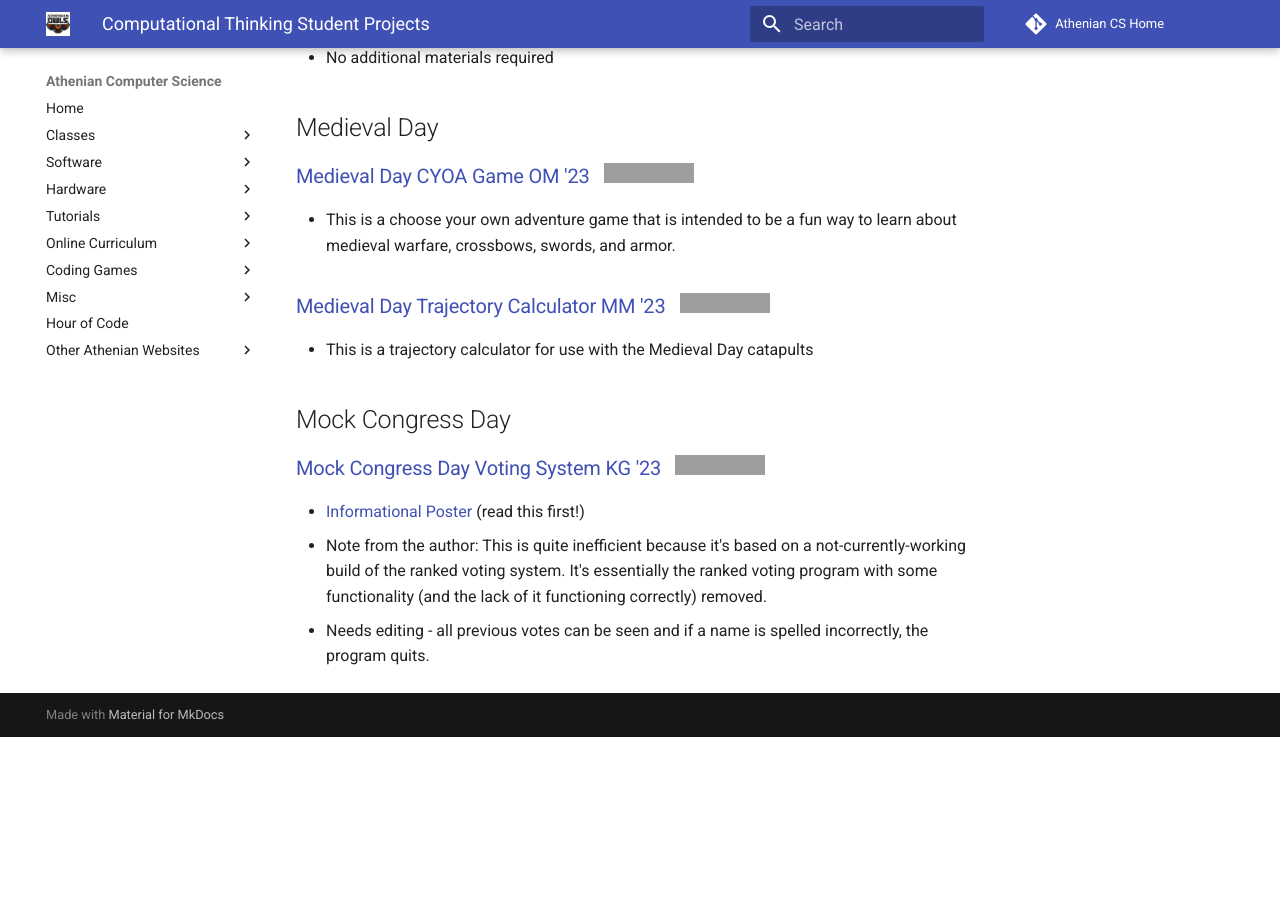
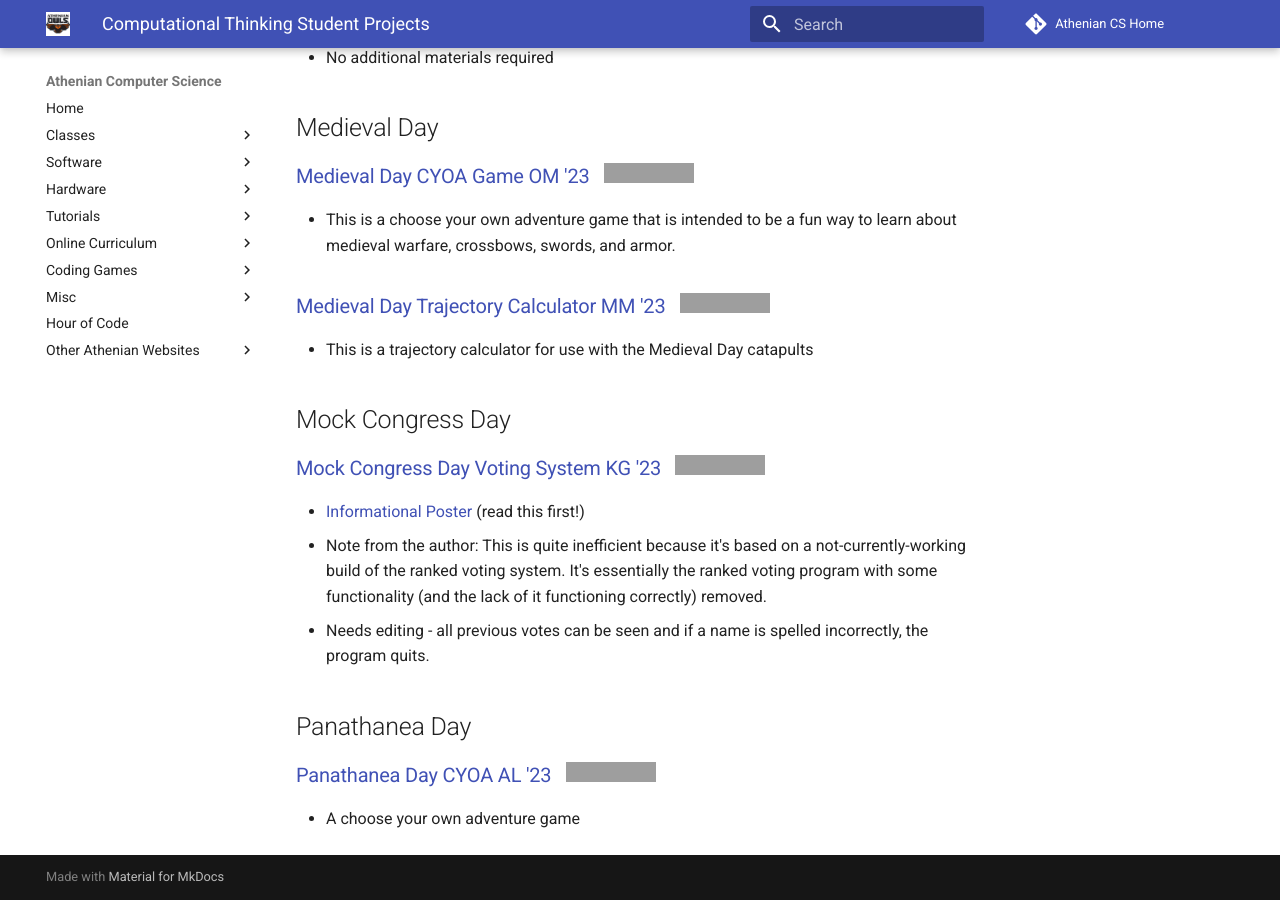
Before and after one commit to athenian-computational-thinking/athenian-cs-mkdocs, an MkDocs documentation site: the page built from docs/ct-projects.md, in a window 1280 px wide and 900 px high, scrolled down 3163 px. Built offline with MkDocs 1.6.1 and Material for MkDocs 9.7.7, drawn with Linux system fonts in a browser that asks for light colours; comment, search, counter and statistics services are not loaded; before the commit the page ends 3900 px from its top, so only the background shows below that; grey boxes are pictures that could not be loaded.

Commit message:
Update ct-projects.md

```diff
--- a/docs/ct-projects.md
+++ b/docs/ct-projects.md
@@ -111,3 +111,8 @@ These are programs written by the 9th grade Computational Thinking students for
 * Note from the author: This is quite inefficient because it's based on a not-currently-working build of the ranked voting system.
 It's essentially the ranked voting program with some functionality (and the lack of it functioning correctly) removed.
 * Needs editing - all previous votes can be seen and if a name is spelled incorrectly, the program quits.
+
+## Panathanea Day
+
+### [Panathanea Day CYOA AL '23](https://github.com/athenian-ct-projects/Panathanea-Day-AL) &nbsp; [![Run on Repl.it](https://repl.it/badge/github/athenian-ct-projects/Panathanea-Day-AL)](https://repl.it/github/athenian-ct-projects/Panathanea-Day-AL)
+* A choose your own adventure game
```
